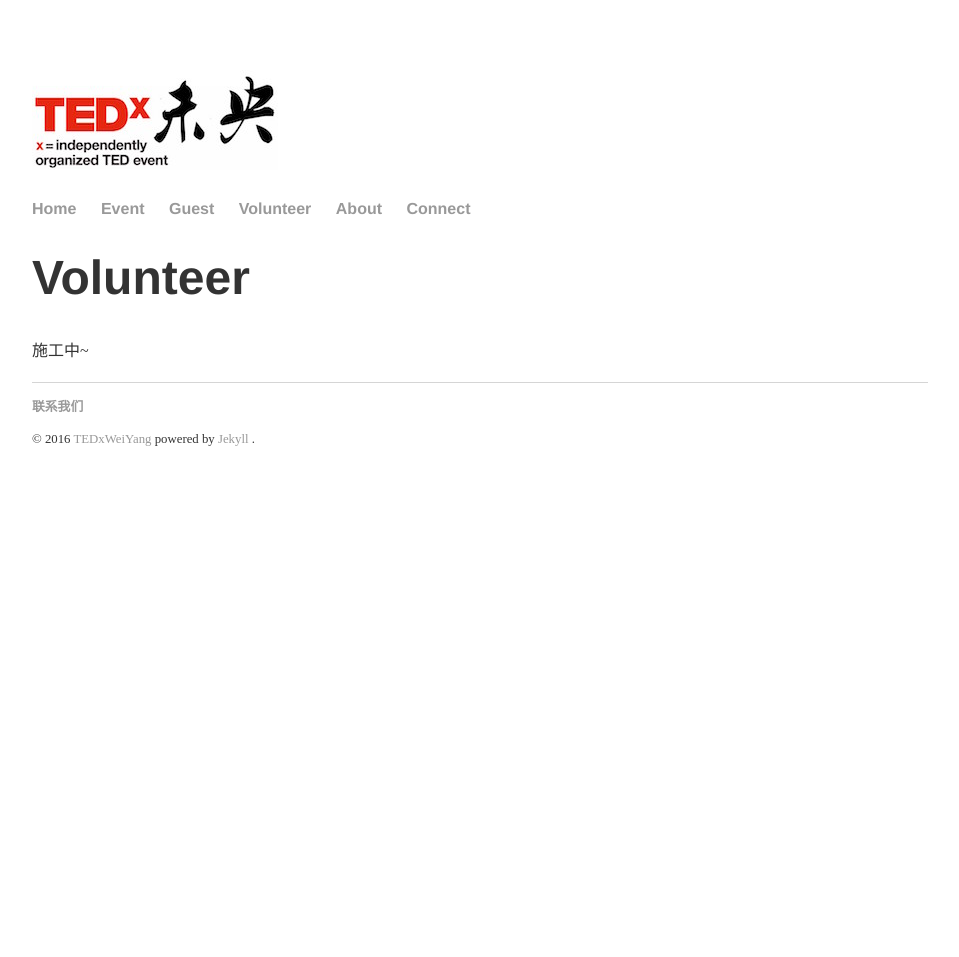
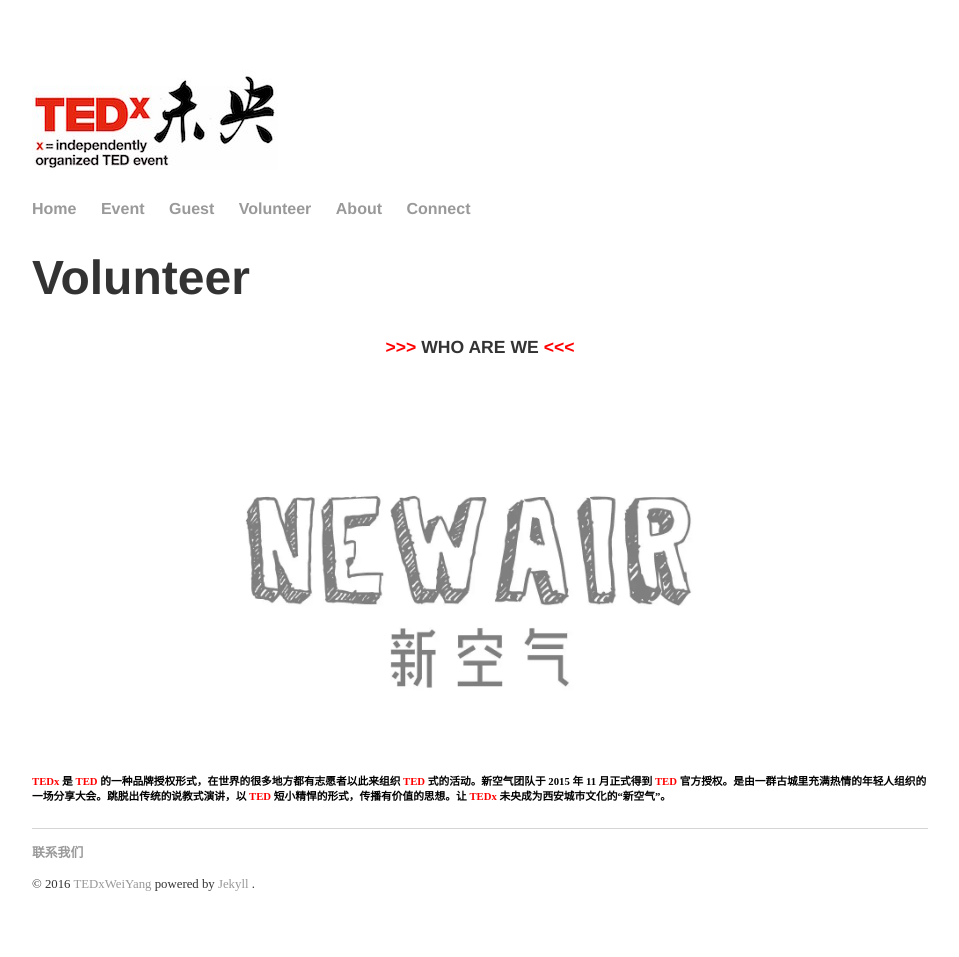
Before and after one commit to TEDxweiyang/TEDxweiyang.github.io, a Jekyll site: the page built from volunteer/index.html, in a window 1280 px wide. Shown: the whole page, without its empty margins (160-1119 px from the left). Built offline with Jekyll 4.4.1, drawn with Linux system fonts in a browser that asks for light colours; before the commit the page ends 900 px from its top, so only the background shows below that.

Commit message:
修改volunteer页面；添加二维码图片

```diff
--- a/connect/index.html
+++ b/connect/index.html
@@ -4,5 +4,5 @@
 ---
 <h1>Contact</h1>
 <p>更多内容请关注我们的微信公众号</p>
-<img src="/images/wechat.png" height="218px">
+<img src="/images/wechat.jpg" height="320px">
 <p>官方邮箱：hi@tedxweiyang.com.cn</p>
--- a/volunteer/index.html
+++ b/volunteer/index.html
@@ -3,4 +3,10 @@
 title: Volunteer
 ---
 <h1>Volunteer</h1>
-<p>施工中~</p>
+<h5><font color="red">>>></font> WHO ARE WE <font color="red"><<<</font></h5>
+<div align="center">
+	<img src="/images/newair.png" width="75%" >
+</div>
+<div>
+<h6><font color="red">TEDx</font> 是 <font color="red">TED</font> 的一种品牌授权形式，在世界的很多地方都有志愿者以此来组织 <font color="red">TED</font> 式的活动。新空气团队于 2015 年 11 月正式得到 <font color="red">TED</font> 官方授权。是由一群古城里充满热情的年轻人组织的一场分享大会。跳脱出传统的说教式演讲，以 <font color="red">TED</font> 短小精悍的形式，传播有价值的思想。让 <font color="red">TEDx</font> 未央成为西安城市文化的“新空气”。</h6>
+</div>
```
Also changed, not shown: images/newair.png (added), images/wechat.jpg (added).
